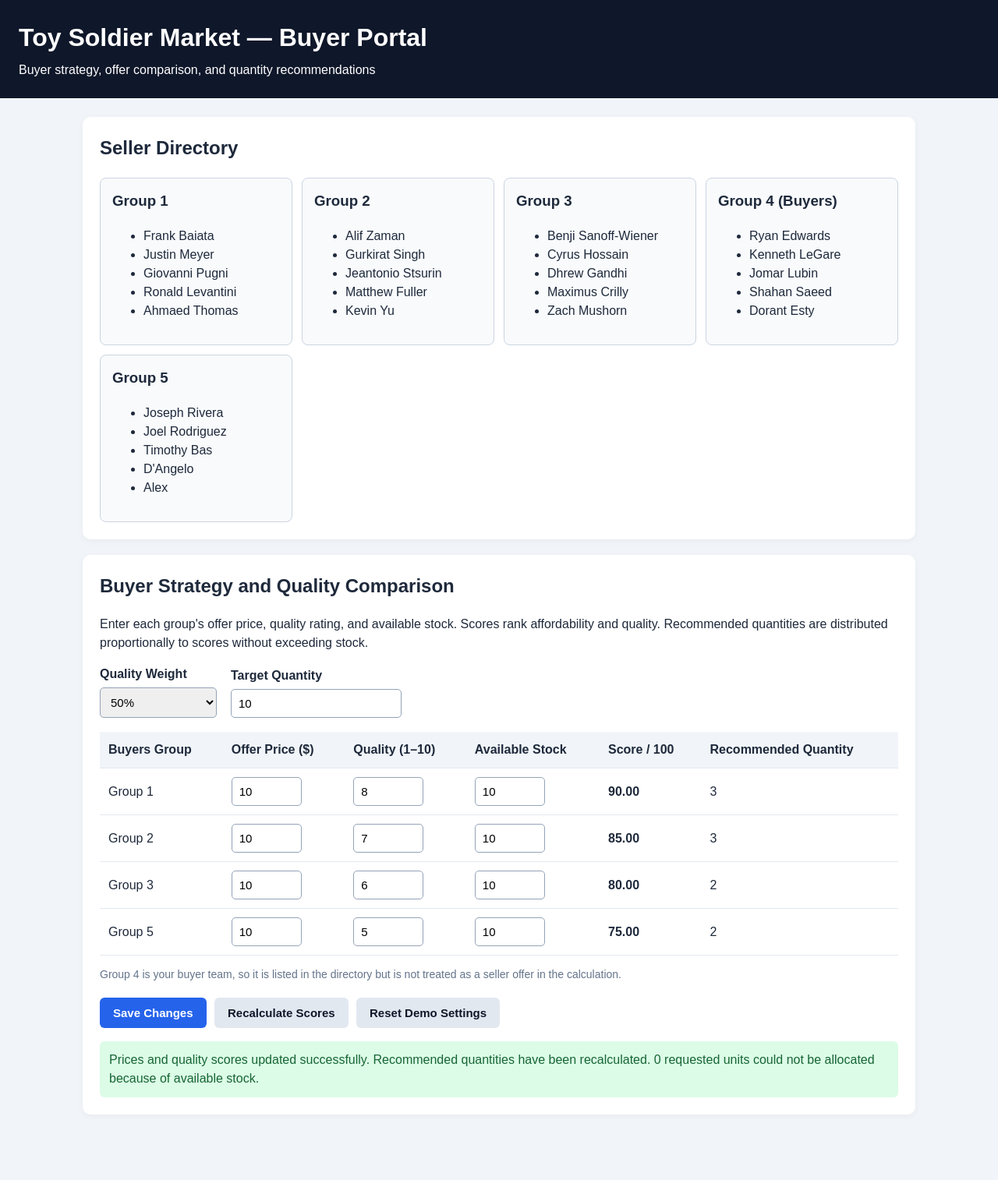
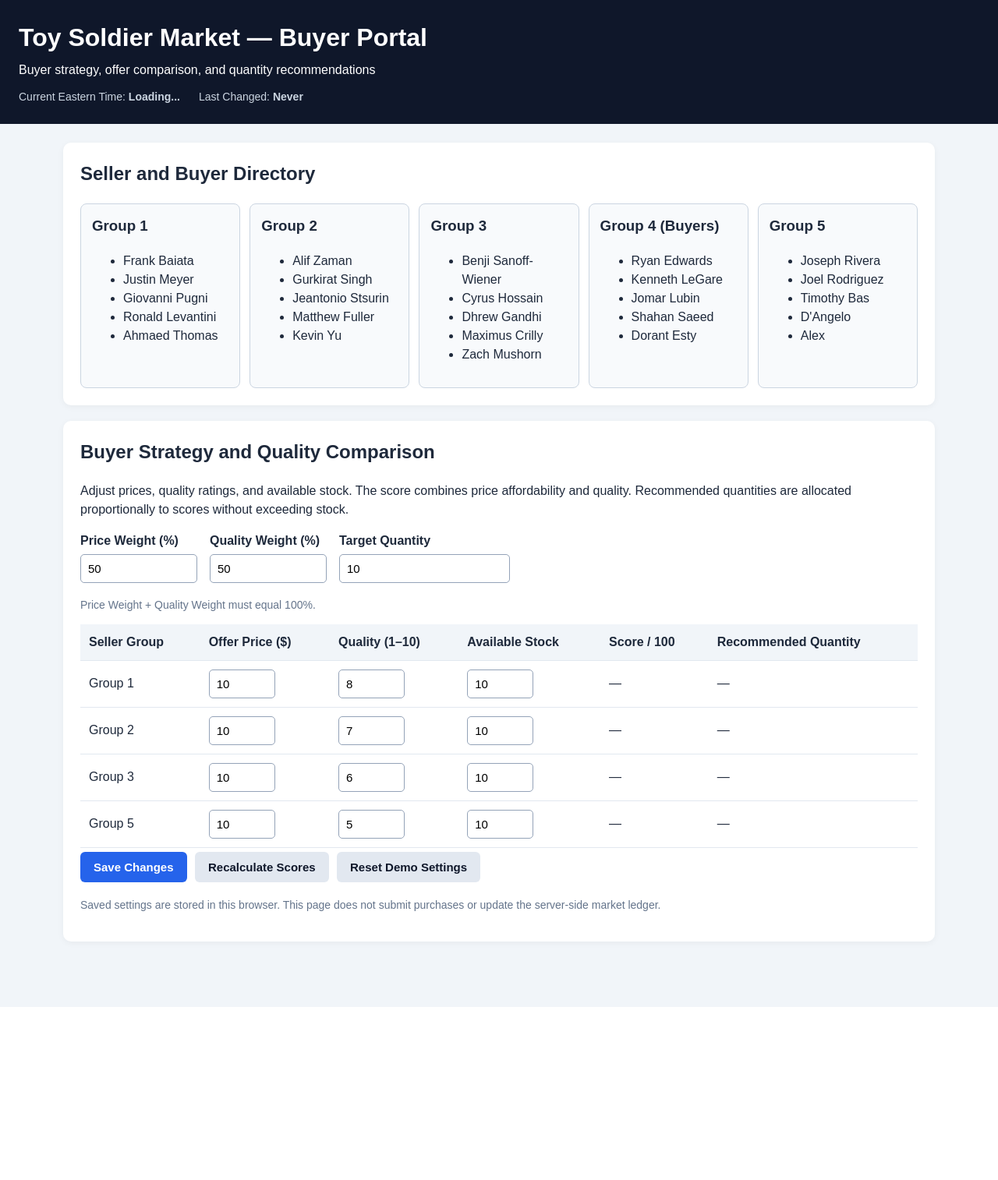
Before and after one commit to shahanggnore-cmyk/toy-soldier-market, a Flask app: page / in a window 1280 px wide. Shown: the whole page at 78% size. After the commit the page ends 1292 px from the top, so only its background shows below. Run offline with Flask 3, Linux system fonts and the light colour scheme.

Commit message:
Update index.html

```diff
--- a/templates/index.html
+++ b/templates/index.html
@@ -6,298 +6,158 @@
 <meta name="viewport" content="width=device-width, initial-scale=1.0">
 <title>Toy Soldier Market — Buyer Portal</title>
 <style>
-    * { box-sizing: border-box; }
-
-    body {
-      margin: 0;
-      font-family: Arial, sans-serif;
-      background: #f1f5f9;
-      color: #1e293b;
-      line-height: 1.5;
-    }
-
-    header {
-      background: #0f172a;
-      color: white;
-      padding: 24px;
-    }
-
-    header h1 { margin: 0 0 6px; }
-
-    main {
-      max-width: 1100px;
-      margin: 24px auto;
-      padding: 0 16px 40px;
-    }
-
-    section {
-      background: white;
-      padding: 22px;
-      margin-bottom: 20px;
-      border-radius: 10px;
-      box-shadow: 0 2px 8px #0000000c;
-    }
-
-    h2 { margin-top: 0; }
-
-    .groups {
-      display: grid;
-      grid-template-columns: repeat(auto-fit, minmax(210px, 1fr));
-      gap: 12px;
-    }
-
-    .group {
-      padding: 15px;
-      border: 1px solid #cbd5e1;
-      border-radius: 8px;
-      background: #f8fafc;
-    }
-
-    .group h3 { margin-top: 0; }
-
-    .settings {
-      display: flex;
-      flex-wrap: wrap;
-      gap: 18px;
-      align-items: end;
-      margin-bottom: 18px;
-    }
-
-    label {
-      display: block;
-      font-weight: bold;
-      margin-bottom: 5px;
-    }
-
-    input, select {
-      width: 100%;
-      min-width: 90px;
-      padding: 9px;
-      border: 1px solid #94a3b8;
-      border-radius: 5px;
-      font-size: 15px;
-    }
-
-    .setting { min-width: 150px; }
-
-    .table-wrap { overflow-x: auto; }
-
-    table {
-      width: 100%;
-      border-collapse: collapse;
-      min-width: 650px;
-    }
-
-    th, td {
-      text-align: left;
-      padding: 11px;
-      border-bottom: 1px solid #e2e8f0;
-    }
-
-    th { background: #f1f5f9; }
-
-    td input { width: 85px; }
-
-    button {
-      border: 0;
-      border-radius: 6px;
-      padding: 11px 17px;
-      cursor: pointer;
-      font-size: 15px;
-      font-weight: bold;
-      margin: 5px 6px 5px 0;
-    }
-
-    .primary {
-      background: #2563eb;
-      color: white;
-    }
-
-    .secondary {
-      background: #e2e8f0;
-      color: #0f172a;
-    }
-
-    button:hover { opacity: 0.88; }
-
-    .status {
-      padding: 12px;
-      margin-top: 12px;
-      border-radius: 6px;
-      background: #dcfce7;
-      color: #166534;
-      display: none;
-    }
-
-    .note { color: #64748b; font-size: 14px; }
-
-    .score { font-weight: bold; }
-
-    @media (max-width: 600px) {
-      header { padding: 18px; }
-      section { padding: 16px; }
-      .setting { width: 100%; }
-    }
+*{box-sizing:border-box}
+body{margin:0;font-family:Arial,sans-serif;background:#f1f5f9;color:#1e293b;line-height:1.5}
+header{background:#0f172a;color:white;padding:24px}
+header h1{margin:0 0 6px}
+main{max-width:1150px;margin:24px auto;padding:0 16px 40px}
+section{background:white;padding:22px;margin-bottom:20px;border-radius:10px;box-shadow:0 2px 8px #0000000c}
+h2{margin-top:0}
+.groups{display:grid;grid-template-columns:repeat(auto-fit,minmax(200px,1fr));gap:12px}
+.group{padding:14px;border:1px solid #cbd5e1;border-radius:8px;background:#f8fafc}
+.group h3{margin-top:0}
+.settings{display:flex;flex-wrap:wrap;gap:16px;align-items:end;margin-bottom:18px}
+.setting{min-width:150px}
+label{display:block;font-weight:bold;margin-bottom:5px}
+input,select{width:100%;min-width:85px;padding:9px;border:1px solid #94a3b8;border-radius:5px;font-size:15px}
+.table-wrap{overflow-x:auto}
+table{width:100%;border-collapse:collapse;min-width:680px}
+th,td{text-align:left;padding:11px;border-bottom:1px solid #e2e8f0}
+th{background:#f1f5f9}
+td input{width:85px}
+button{border:0;border-radius:6px;padding:11px 17px;cursor:pointer;font-size:15px;font-weight:bold;margin:5px 6px 5px 0}
+.primary{background:#2563eb;color:white}
+.secondary{background:#e2e8f0;color:#0f172a}
+button:hover{opacity:.88}
+.status{padding:12px;margin-top:12px;border-radius:6px;background:#dcfce7;color:#166534;display:none}
+.note{color:#64748b;font-size:14px}
+.meta{display:flex;gap:24px;flex-wrap:wrap;margin-top:12px;font-size:14px;color:#cbd5e1}
+@media(max-width:600px){header{padding:18px}section{padding:16px}.setting{width:100%}}
 </style>
 </head>
 <body>
 <header>
   <h1>Toy Soldier Market — Buyer Portal</h1>
   <div>Buyer strategy, offer comparison, and quantity recommendations</div>
+  <div class="meta">
+    <div>Current Eastern Time: <strong id="currentTime">Loading...</strong></div>
+    <div>Last Changed: <strong id="lastChanged">Never</strong></div>
+  </div>
 </header>
 
 <main>
 <section>
-      <h2>Seller Directory</h2>
+  <h2>Seller and Buyer Directory</h2>
   <div class="groups">
-        <div class="group">
-          <h3>Group 1</h3>
-          <ul>
-            <li>Frank Baiata</li>
-            <li>Justin Meyer</li>
-            <li>Giovanni Pugni</li>
-            <li>Ronald Levantini</li>
-            <li>Ahmaed Thomas</li>
-          </ul>
-        </div>
-        <div class="group">
-          <h3>Group 2</h3>
-          <ul>
-            <li>Alif Zaman</li>
-            <li>Gurkirat Singh</li>
-            <li>Jeantonio Stsurin</li>
-            <li>Matthew Fuller</li>
-            <li>Kevin Yu</li>
-          </ul>
-        </div>
-        <div class="group">
-          <h3>Group 3</h3>
-          <ul>
-            <li>Benji Sanoff-Wiener</li>
-            <li>Cyrus Hossain</li>
-            <li>Dhrew Gandhi</li>
-            <li>Maximus Crilly</li>
-            <li>Zach Mushorn</li>
-          </ul>
-        </div>
-        <div class="group">
-          <h3>Group 4 (Buyers)</h3>
-          <ul>
-            <li>Ryan Edwards</li>
-            <li>Kenneth LeGare</li>
-            <li>Jomar Lubin</li>
-            <li>Shahan Saeed</li>
-            <li>Dorant Esty</li>
-          </ul>
-        </div>
-        <div class="group">
-          <h3>Group 5</h3>
-          <ul>
-            <li>Joseph Rivera</li>
-            <li>Joel Rodriguez</li>
-            <li>Timothy Bas</li>
-            <li>D'Angelo</li>
-            <li>Alex</li>
-          </ul>
-        </div>
+    <div class="group"><h3>Group 1</h3><ul>
+      <li>Frank Baiata</li><li>Justin Meyer</li><li>Giovanni Pugni</li><li>Ronald Levantini</li><li>Ahmaed Thomas</li>
+    </ul></div>
+    <div class="group"><h3>Group 2</h3><ul>
+      <li>Alif Zaman</li><li>Gurkirat Singh</li><li>Jeantonio Stsurin</li><li>Matthew Fuller</li><li>Kevin Yu</li>
+    </ul></div>
+    <div class="group"><h3>Group 3</h3><ul>
+      <li>Benji Sanoff-Wiener</li><li>Cyrus Hossain</li><li>Dhrew Gandhi</li><li>Maximus Crilly</li><li>Zach Mushorn</li>
+    </ul></div>
+    <div class="group"><h3>Group 4 (Buyers)</h3><ul>
+      <li>Ryan Edwards</li><li>Kenneth LeGare</li><li>Jomar Lubin</li><li>Shahan Saeed</li><li>Dorant Esty</li>
+    </ul></div>
+    <div class="group"><h3>Group 5</h3><ul>
+      <li>Joseph Rivera</li><li>Joel Rodriguez</li><li>Timothy Bas</li><li>D'Angelo</li><li>Alex</li>
+    </ul></div>
   </div>
 </section>
 
 <section>
   <h2>Buyer Strategy and Quality Comparison</h2>
-      <p>
-        Enter each group's offer price, quality rating, and available stock.
-        Scores rank affordability and quality. Recommended quantities are
-        distributed proportionally to scores without exceeding stock.
-      </p>
+  <p>Adjust prices, quality ratings, and available stock. The score combines price affordability and quality. Recommended quantities are allocated proportionally to scores without exceeding stock.</p>
 
   <div class="settings">
     <div class="setting">
-          <label for="qualityWeight">Quality Weight</label>
-          <select id="qualityWeight">
-            <option value="0.25">25%</option>
-            <option value="0.5" selected>50%</option>
-            <option value="0.75">75%</option>
-            <option value="1">100%</option>
-          </select>
+      <label for="priceWeight">Price Weight (%)</label>
+      <input id="priceWeight" type="number" min="0" max="100" step="5" value="50">
+    </div>
+    <div class="setting">
+      <label for="qualityWeight">Quality Weight (%)</label>
+      <input id="qualityWeight" type="number" min="0" max="100" step="5" value="50">
     </div>
     <div class="setting">
       <label for="targetQuantity">Target Quantity</label>
       <input id="targetQuantity" type="number" min="0" step="1" value="10">
     </div>
   </div>
+  <p class="note" id="weightNote">Price Weight + Quality Weight must equal 100%.</p>
 
   <div class="table-wrap">
     <table>
-          <thead>
-            <tr>
-              <th>Buyers Group</th>
-              <th>Offer Price ($)</th>
-              <th>Quality (1–10)</th>
-              <th>Available Stock</th>
-              <th>Score / 100</th>
-              <th>Recommended Quantity</th>
-            </tr>
-          </thead>
+      <thead><tr>
+        <th>Seller Group</th><th>Offer Price ($)</th><th>Quality (1–10)</th>
+        <th>Available Stock</th><th>Score / 100</th><th>Recommended Quantity</th>
+      </tr></thead>
       <tbody id="offerRows">
-            <tr data-group="1">
-              <td>Group 1</td>
-              <td><input class="price" type="number" min="0" step="0.01" value="10"></td>
+        <tr data-group="1"><td>Group 1</td>
+          <td><input class="price" type="number" min="0" step=".01" value="10"></td>
           <td><input class="quality" type="number" min="1" max="10" step="1" value="8"></td>
           <td><input class="stock" type="number" min="0" step="1" value="10"></td>
-              <td class="score">—</td>
-              <td class="recommended">—</td>
+          <td class="score">—</td><td class="recommended">—</td>
         </tr>
-            <tr data-group="2">
-              <td>Group 2</td>
-              <td><input class="price" type="number" min="0" step="0.01" value="10"></td>
+        <tr data-group="2"><td>Group 2</td>
+          <td><input class="price" type="number" min="0" step=".01" value="10"></td>
           <td><input class="quality" type="number" min="1" max="10" step="1" value="7"></td>
           <td><input class="stock" type="number" min="0" step="1" value="10"></td>
-              <td class="score">—</td>
-              <td class="recommended">—</td>
+          <td class="score">—</td><td class="recommended">—</td>
         </tr>
-            <tr data-group="3">
-              <td>Group 3</td>
-              <td><input class="price" type="number" min="0" step="0.01" value="10"></td>
+        <tr data-group="3"><td>Group 3</td>
+          <td><input class="price" type="number" min="0" step=".01" value="10"></td>
           <td><input class="quality" type="number" min="1" max="10" step="1" value="6"></td>
           <td><input class="stock" type="number" min="0" step="1" value="10"></td>
-              <td class="score">—</td>
-              <td class="recommended">—</td>
+          <td class="score">—</td><td class="recommended">—</td>
         </tr>
-            <tr data-group="5">
-              <td>Group 5</td>
-              <td><input class="price" type="number" min="0" step="0.01" value="10"></td>
+        <tr data-group="5"><td>Group 5</td>
+          <td><input class="price" type="number" min="0" step=".01" value="10"></td>
           <td><input class="quality" type="number" min="1" max="10" step="1" value="5"></td>
           <td><input class="stock" type="number" min="0" step="1" value="10"></td>
-              <td class="score">—</td>
-              <td class="recommended">—</td>
+          <td class="score">—</td><td class="recommended">—</td>
         </tr>
       </tbody>
     </table>
   </div>
 
-      <p class="note">
-        Group 4 is your buyer team, so it is listed in the directory but is not
-        treated as a seller offer in the calculation.
-      </p>
-
   <button class="primary" id="saveButton">Save Changes</button>
   <button class="secondary" id="calculateButton">Recalculate Scores</button>
   <button class="secondary" id="resetButton">Reset Demo Settings</button>
-
   <div id="saveStatus" class="status" role="status" aria-live="polite"></div>
   <div id="calculationStatus" class="status" role="status" aria-live="polite"></div>
+  <p class="note">Saved settings are stored in this browser. This page does not submit purchases or update the server-side market ledger.</p>
 </section>
 </main>
 
 <script>
-    const STORAGE_KEY = "toySoldierBuyerOffersV7";
+const STORAGE_KEY = "toySoldierBuyerOffersV8";
+const rows = () => Array.from(document.querySelectorAll("#offerRows tr"));
 
-    const rows = () =>
-      Array.from(document.querySelectorAll("#offerRows tr"));
+function message(id, text) {
+  const el = document.getElementById(id);
+  el.textContent = text;
+  el.style.display = "block";
+}
+function hide(id) {
+  document.getElementById(id).style.display = "none";
+}
+function updateClock() {
+  document.getElementById("currentTime").textContent =
+    new Intl.DateTimeFormat("en-US", {
+      timeZone: "America/New_York",
+      dateStyle: "medium",
+      timeStyle: "medium",
+      timeZoneName: "short"
+    }).format(new Date());
+}
+updateClock();
+setInterval(updateClock, 1000);
 
 function readSettings() {
   return {
+    priceWeight: document.getElementById("priceWeight").value,
     qualityWeight: document.getElementById("qualityWeight").value,
     targetQuantity: document.getElementById("targetQuantity").value,
     offers: rows().map(row => ({
@@ -309,32 +169,28 @@
   };
 }
 
-    function showMessage(elementId, message) {
-      const element = document.getElementById(elementId);
-      element.textContent = message;
-      element.style.display = "block";
+function validateWeights() {
+  const priceWeight = Number(document.getElementById("priceWeight").value);
+  const qualityWeight = Number(document.getElementById("qualityWeight").value);
+  if (!Number.isFinite(priceWeight) || !Number.isFinite(qualityWeight) ||
+      priceWeight < 0 || priceWeight > 100 ||
+      qualityWeight < 0 || qualityWeight > 100 ||
+      priceWeight + qualityWeight !== 100) {
+    throw new Error("Price Weight and Quality Weight must add up to 100%.");
   }
-
-    function hideMessage(elementId) {
-      document.getElementById(elementId).style.display = "none";
+  return { priceWeight: priceWeight / 100, qualityWeight: qualityWeight / 100 };
 }
 
 function calculate() {
-      const offerRows = rows();
-      const targetInput = document.getElementById("targetQuantity");
-      const weightInput = document.getElementById("qualityWeight");
-      const target = Number(targetInput.value);
-      const weight = Number(weightInput.value);
-
-      hideMessage("calculationStatus");
+  hide("calculationStatus");
+  const weights = validateWeights();
+  const target = Number(document.getElementById("targetQuantity").value);
 
   if (!Number.isInteger(target) || target < 0) {
-        showMessage("calculationStatus",
-          "Enter a valid whole-number target quantity of zero or more.");
-        return false;
+    throw new Error("Target Quantity must be a whole number of zero or more.");
   }
 
-      const offers = offerRows.map((row, index) => {
+  const offers = rows().map((row, index) => {
     const price = Number(row.querySelector(".price").value);
     const quality = Number(row.querySelector(".quality").value);
     const stock = Number(row.querySelector(".stock").value);
@@ -342,203 +198,165 @@
     if (!Number.isFinite(price) || price < 0 ||
         !Number.isFinite(quality) || quality < 1 || quality > 10 ||
         !Number.isInteger(stock) || stock < 0) {
-          throw new Error(
-            "Enter prices of zero or more, quality ratings from 1 to 10, " +
-            "and whole-number stock amounts of zero or more."
-          );
+      throw new Error("Check prices, quality ratings (1–10), and whole-number stock amounts.");
     }
-
     return { row, index, price, quality, stock, score: 0, quantity: 0 };
   });
 
-      const positivePrices = offers
-        .map(offer => offer.price)
-        .filter(price => price > 0);
-      const cheapestPrice = positivePrices.length
-        ? Math.min(...positivePrices)
-        : 0;
+  const positivePrices = offers.map(o => o.price).filter(p => p > 0);
+  const cheapest = positivePrices.length ? Math.min(...positivePrices) : 0;
 
-      offers.forEach(offer => {
+  offers.forEach(o => {
     let affordability;
+    if (o.price === 0) affordability = 100;
+    else if (cheapest === 0) affordability = 0;
+    else affordability = Math.min(100, cheapest / o.price * 100);
 
-        if (offer.price === 0) {
-          affordability = 100;
-        } else if (cheapestPrice === 0) {
-          affordability = 0;
-        } else {
-          affordability = Math.min(
-            100, (cheapestPrice / offer.price) * 100
-          );
-        }
-
-        const qualityScore = offer.quality * 10;
-
-        offer.score =
-          qualityScore * weight + affordability * (1 - weight);
+    const qualityScore = o.quality * 10;
+    o.score = affordability * weights.priceWeight +
+              qualityScore * weights.qualityWeight;
   });
 
   let remaining = target;
-      let active = offers.filter(offer => offer.stock > 0);
+  let active = offers.filter(o => o.stock > 0);
 
-      // Repeated proportional allocation, respecting each offer's stock.
   while (remaining > 0 && active.length > 0) {
-        const totalWeight = active.reduce(
-          (sum, offer) => sum + Math.pow(Math.max(offer.score, 1), 2),
-          0
-        );
-
+    const totalWeight = active.reduce((sum, o) =>
+      sum + Math.pow(Math.max(o.score, 1), 2), 0);
     const roundQuantity = remaining;
-        const shares = active.map(offer => {
-          const ideal = roundQuantity *
-            Math.pow(Math.max(offer.score, 1), 2) / totalWeight;
-          const room = offer.stock - offer.quantity;
+    const shares = active.map(o => {
+      const ideal = roundQuantity * Math.pow(Math.max(o.score, 1), 2) / totalWeight;
       return {
-            offer,
-            ideal,
-            amount: Math.min(room, Math.floor(ideal)),
+        offer: o,
+        amount: Math.min(o.stock - o.quantity, Math.floor(ideal)),
         fraction: ideal - Math.floor(ideal)
       };
     });
 
     let allocated = 0;
-
-        shares.forEach(share => {
-          share.offer.quantity += share.amount;
-          allocated += share.amount;
+    shares.forEach(s => {
+      s.offer.quantity += s.amount;
+      allocated += s.amount;
     });
-
     remaining -= allocated;
 
     if (remaining > 0) {
       shares.sort((a, b) =>
         b.fraction - a.fraction ||
         b.offer.score - a.offer.score ||
-            a.offer.index - b.offer.index
-          );
-
+        a.offer.index - b.offer.index);
       let extra = 0;
-
-          for (const share of shares) {
+      for (const s of shares) {
         if (remaining <= 0) break;
-            if (share.offer.quantity < share.offer.stock) {
-              share.offer.quantity++;
+        if (s.offer.quantity < s.offer.stock) {
+          s.offer.quantity++;
           remaining--;
           extra++;
         }
       }
-
       if (allocated === 0 && extra === 0) break;
     }
-
-        active = offers.filter(offer =>
-          offer.quantity < offer.stock
-        );
-
+    active = offers.filter(o => o.quantity < o.stock);
     if (allocated === 0 && active.length === 0) break;
   }
 
-      offers.forEach(offer => {
-        offer.row.querySelector(".score").textContent =
-          offer.score.toFixed(2);
-        offer.row.querySelector(".recommended").textContent =
-          offer.quantity;
+  offers.forEach(o => {
+    o.row.querySelector(".score").textContent = o.score.toFixed(2);
+    o.row.querySelector(".recommended").textContent = o.quantity;
   });
 
-      const requestedUnallocated = remaining;
-      showMessage(
-        "calculationStatus",
-        "Prices and quality scores updated successfully. " +
-        "Recommended quantities have been recalculated. " +
-        requestedUnallocated +
-        " requested units could not be allocated because of available stock."
-      );
-
+  message("calculationStatus",
+    "Prices and quality scores updated successfully. Recommended quantities recalculated. " +
+    remaining + " requested units could not be allocated because of available stock.");
   return true;
 }
 
-    document.getElementById("saveButton").addEventListener("click", () => {
-      try {
-        if (!calculate()) return;
-
-        localStorage.setItem(STORAGE_KEY, JSON.stringify(readSettings()));
-        showMessage("saveStatus", "Changes saved successfully!");
-      } catch (error) {
-        showMessage("saveStatus",
-          "Could not save changes: " + error.message);
-      }
-    });
-
-    document.getElementById("calculateButton").addEventListener("click", () => {
+function saveSettings() {
   try {
     calculate();
-      } catch (error) {
-        showMessage("calculationStatus", error.message);
+    const now = new Date().toISOString();
+    const settings = readSettings();
+    settings.lastChanged = now;
+    localStorage.setItem(STORAGE_KEY, JSON.stringify(settings));
+    document.getElementById("lastChanged").textContent =
+      new Intl.DateTimeFormat("en-US", {
+        timeZone: "America/New_York",
+        dateStyle: "medium",
+        timeStyle: "short",
+        timeZoneName: "short"
+      }).format(new Date(now));
+    message("saveStatus", "Changes saved successfully!");
+  } catch (err) {
+    message("saveStatus", err.message);
   }
+}
+
+document.getElementById("saveButton").addEventListener("click", saveSettings);
+document.getElementById("calculateButton").addEventListener("click", () => {
+  try { calculate(); }
+  catch (err) { message("calculationStatus", err.message); }
 });
 
 document.getElementById("resetButton").addEventListener("click", () => {
   localStorage.removeItem(STORAGE_KEY);
-      document.getElementById("qualityWeight").value = "0.5";
-      document.getElementById("targetQuantity").value = "10";
-
+  document.getElementById("priceWeight").value = 50;
+  document.getElementById("qualityWeight").value = 50;
+  document.getElementById("targetQuantity").value = 10;
   const defaults = [
     { price: 10, quality: 8, stock: 10 },
     { price: 10, quality: 7, stock: 10 },
     { price: 10, quality: 6, stock: 10 },
     { price: 10, quality: 5, stock: 10 }
   ];
-
-      rows().forEach((row, index) => {
-        row.querySelector(".price").value = defaults[index].price;
-        row.querySelector(".quality").value = defaults[index].quality;
-        row.querySelector(".stock").value = defaults[index].stock;
+  rows().forEach((row, i) => {
+    row.querySelector(".price").value = defaults[i].price;
+    row.querySelector(".quality").value = defaults[i].quality;
+    row.querySelector(".stock").value = defaults[i].stock;
   });
-
-      hideMessage("saveStatus");
-
+  document.getElementById("lastChanged").textContent = "Never";
+  hide("saveStatus");
   try {
     calculate();
-        showMessage("saveStatus", "Demo settings reset.");
-      } catch (error) {
-        showMessage("saveStatus", error.message);
+    message("saveStatus", "Demo settings reset. Click Save Changes to save them.");
+  } catch (err) {
+    message("saveStatus", err.message);
   }
 });
 
-    function loadSavedSettings() {
+function loadSettings() {
   try {
-        const saved = localStorage.getItem(STORAGE_KEY);
-        if (!saved) {
-          calculate();
-          return;
-        }
+    const raw = localStorage.getItem(STORAGE_KEY);
+    if (!raw) { calculate(); return; }
+    const settings = JSON.parse(raw);
+    document.getElementById("priceWeight").value = settings.priceWeight ?? 50;
+    document.getElementById("qualityWeight").value = settings.qualityWeight ?? 50;
+    document.getElementById("targetQuantity").value = settings.targetQuantity ?? 10;
 
-        const settings = JSON.parse(saved);
-        document.getElementById("qualityWeight").value =
-          settings.qualityWeight ?? "0.5";
-        document.getElementById("targetQuantity").value =
-          settings.targetQuantity ?? "10";
-
-        const savedByGroup = new Map(
-          (settings.offers || []).map(offer => [String(offer.group), offer])
-        );
-
+    const savedByGroup = new Map((settings.offers || []).map(o => [String(o.group), o]));
     rows().forEach(row => {
-          const offer = savedByGroup.get(row.dataset.group);
-          if (!offer) return;
-
-          row.querySelector(".price").value = offer.price;
-          row.querySelector(".quality").value = offer.quality;
-          row.querySelector(".stock").value = offer.stock;
+      const saved = savedByGroup.get(row.dataset.group);
+      if (!saved) return;
+      row.querySelector(".price").value = saved.price;
+      row.querySelector(".quality").value = saved.quality;
+      row.querySelector(".stock").value = saved.stock;
     });
 
+    if (settings.lastChanged) {
+      document.getElementById("lastChanged").textContent =
+        new Intl.DateTimeFormat("en-US", {
+          timeZone: "America/New_York",
+          dateStyle: "medium",
+          timeStyle: "short",
+          timeZoneName: "short"
+        }).format(new Date(settings.lastChanged));
+    }
     calculate();
-      } catch (error) {
-        showMessage("saveStatus",
-          "Saved settings could not be loaded: " + error.message);
+  } catch (err) {
+    message("saveStatus", "Saved settings could not be loaded: " + err.message);
   }
 }
 
-    loadSavedSettings();
+loadSettings();
 </script>
 </body>
 </html>
```
Lines whose indentation alone changed are shown as unchanged.
